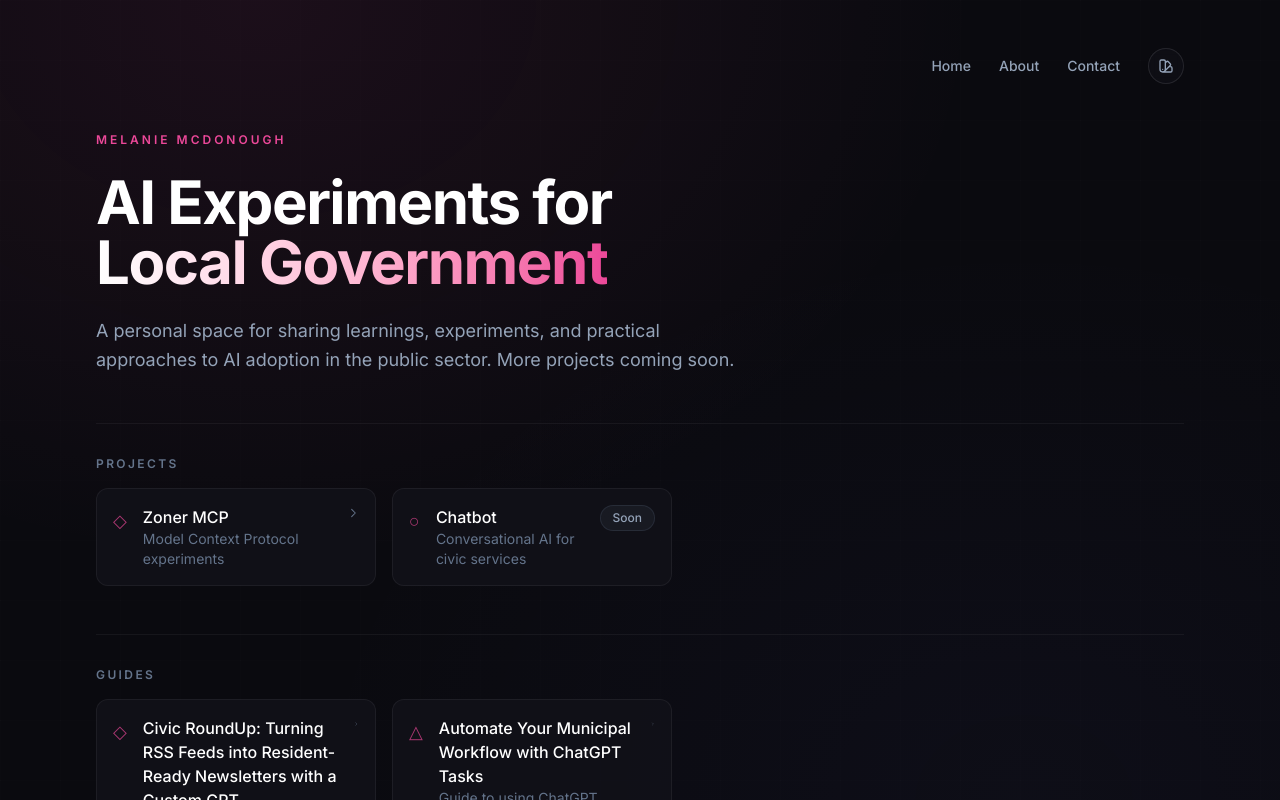
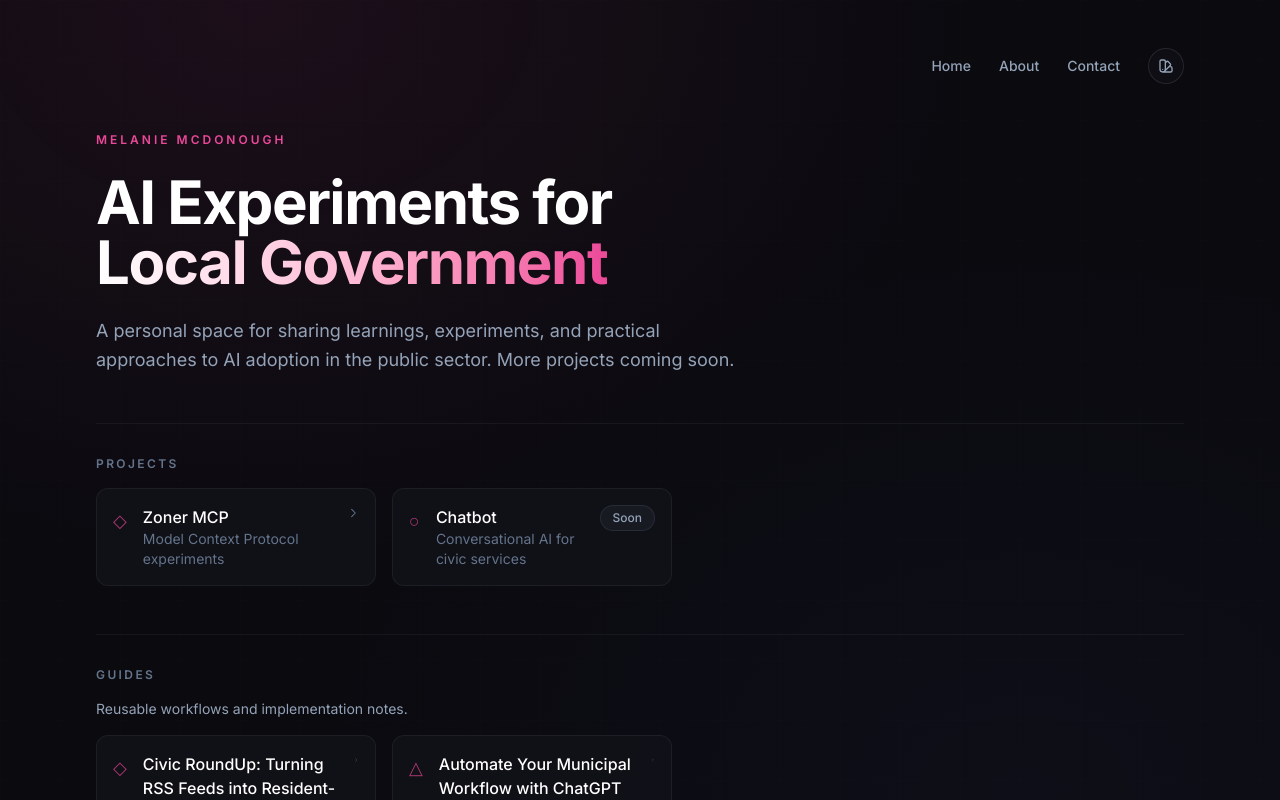
Before and after one commit to melbamorph/melaniemcd-ai, a Next.js app: page / in a window 1280 px wide. Shown: the top 800 px of the page. Built offline with nearby package versions, Linux system fonts and the light colour scheme.

Commit message:
Add guides preface text

```diff
--- a/app/page.tsx
+++ b/app/page.tsx
@@ -46,6 +46,7 @@ export default function HomePage() {
           <p className="text-xs font-semibold uppercase tracking-[0.2em] text-muted-400 mb-4">
             Guides
           </p>
+          <p className="text-sm text-muted-300 max-w-xl mb-4">Reusable workflows and implementation notes.</p>
           <div className="grid gap-4 sm:grid-cols-2 max-w-xl">
             <Link
               href="https://melbamorph.me/2025/05/05/civic-roundup-gpt/"
```
